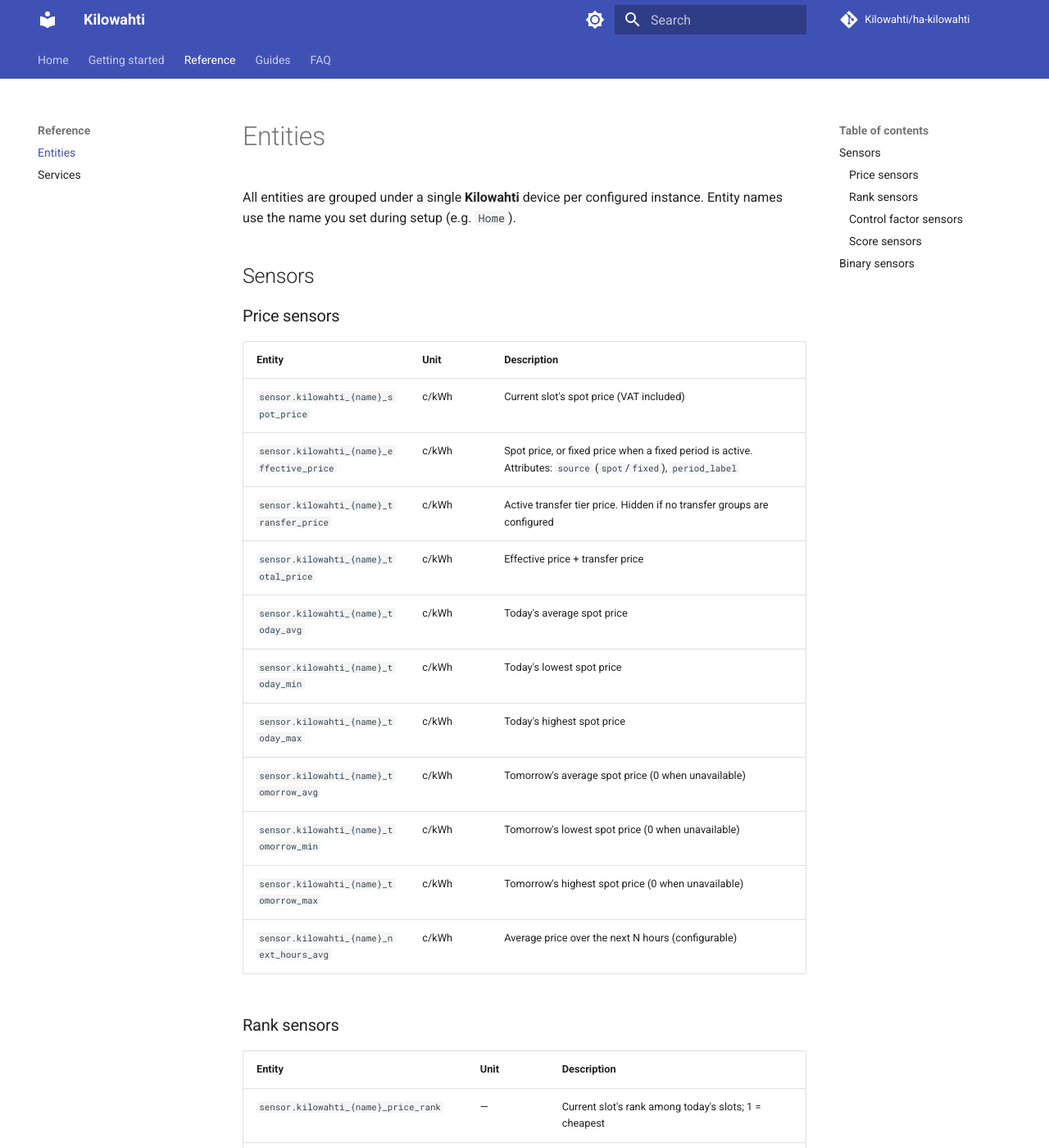
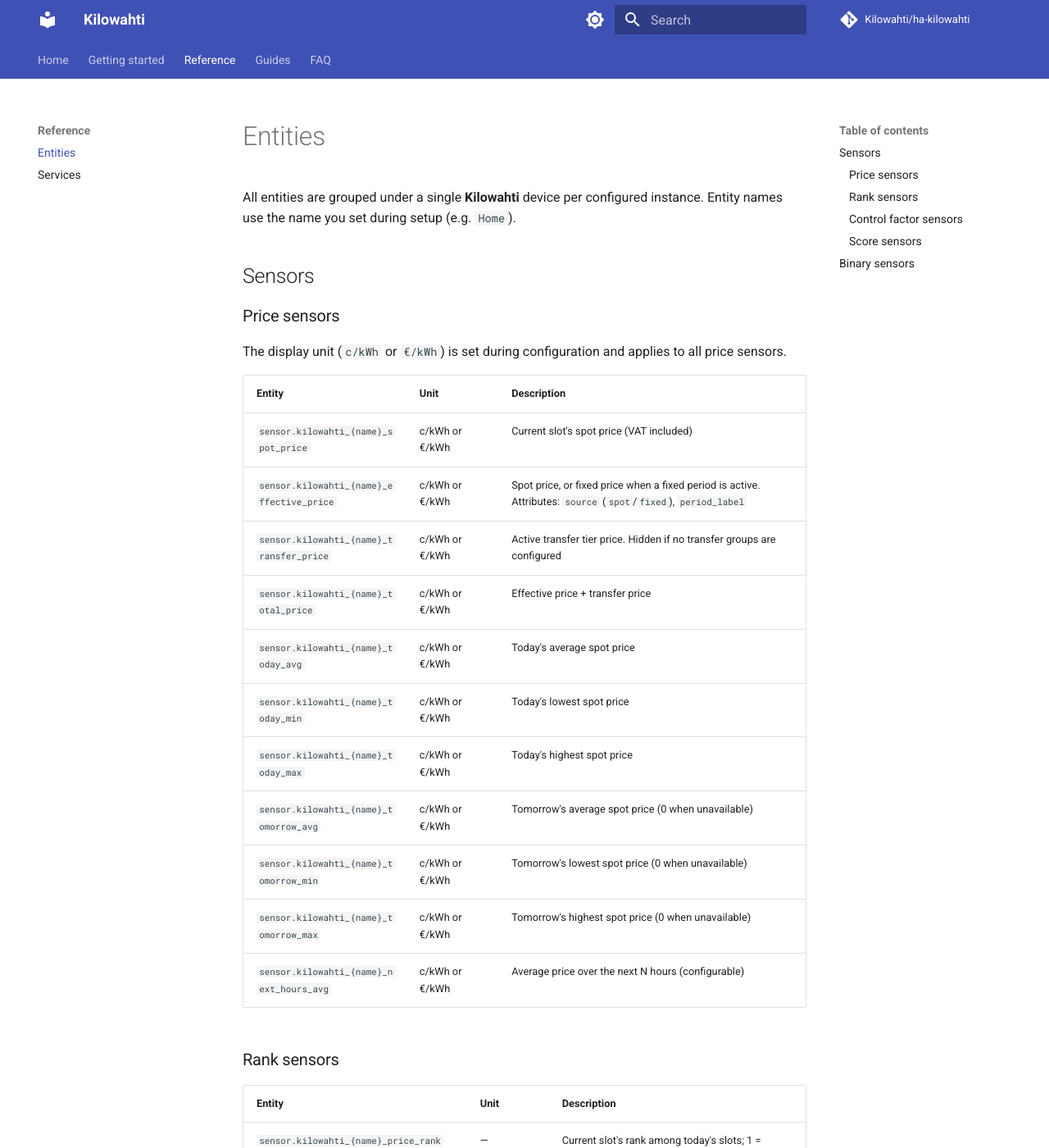
Before and after one commit to Kilowahti/kilowahti-docs, an MkDocs documentation site: the page built from docs/entities.md, in a window 1280 px wide and 1400 px high. Shown: the whole window at 82% size. Built offline with MkDocs 1.6.1 and Material for MkDocs 9.7.7, drawn with Linux system fonts in a browser that asks for light colours; comment, search, counter and statistics services are not loaded.

Commit message:
Fix price sensor unit — configurable c/kWh or €/kWh

```diff
--- a/docs/entities.md
+++ b/docs/entities.md
@@ -6,19 +6,21 @@
 
 ### Price sensors
 
+The display unit (`c/kWh` or `€/kWh`) is set during configuration and applies to all price sensors.
+
 | Entity | Unit | Description |
 |---|---|---|
-| `sensor.kilowahti_{name}_spot_price` | c/kWh | Current slot's spot price (VAT included) |
-| `sensor.kilowahti_{name}_effective_price` | c/kWh | Spot price, or fixed price when a fixed period is active. Attributes: `source` (`spot`/`fixed`), `period_label` |
-| `sensor.kilowahti_{name}_transfer_price` | c/kWh | Active transfer tier price. Hidden if no transfer groups are configured |
-| `sensor.kilowahti_{name}_total_price` | c/kWh | Effective price + transfer price |
-| `sensor.kilowahti_{name}_today_avg` | c/kWh | Today's average spot price |
-| `sensor.kilowahti_{name}_today_min` | c/kWh | Today's lowest spot price |
-| `sensor.kilowahti_{name}_today_max` | c/kWh | Today's highest spot price |
-| `sensor.kilowahti_{name}_tomorrow_avg` | c/kWh | Tomorrow's average spot price (0 when unavailable) |
-| `sensor.kilowahti_{name}_tomorrow_min` | c/kWh | Tomorrow's lowest spot price (0 when unavailable) |
-| `sensor.kilowahti_{name}_tomorrow_max` | c/kWh | Tomorrow's highest spot price (0 when unavailable) |
-| `sensor.kilowahti_{name}_next_hours_avg` | c/kWh | Average price over the next N hours (configurable) |
+| `sensor.kilowahti_{name}_spot_price` | c/kWh or €/kWh | Current slot's spot price (VAT included) |
+| `sensor.kilowahti_{name}_effective_price` | c/kWh or €/kWh | Spot price, or fixed price when a fixed period is active. Attributes: `source` (`spot`/`fixed`), `period_label` |
+| `sensor.kilowahti_{name}_transfer_price` | c/kWh or €/kWh | Active transfer tier price. Hidden if no transfer groups are configured |
+| `sensor.kilowahti_{name}_total_price` | c/kWh or €/kWh | Effective price + transfer price |
+| `sensor.kilowahti_{name}_today_avg` | c/kWh or €/kWh | Today's average spot price |
+| `sensor.kilowahti_{name}_today_min` | c/kWh or €/kWh | Today's lowest spot price |
+| `sensor.kilowahti_{name}_today_max` | c/kWh or €/kWh | Today's highest spot price |
+| `sensor.kilowahti_{name}_tomorrow_avg` | c/kWh or €/kWh | Tomorrow's average spot price (0 when unavailable) |
+| `sensor.kilowahti_{name}_tomorrow_min` | c/kWh or €/kWh | Tomorrow's lowest spot price (0 when unavailable) |
+| `sensor.kilowahti_{name}_tomorrow_max` | c/kWh or €/kWh | Tomorrow's highest spot price (0 when unavailable) |
+| `sensor.kilowahti_{name}_next_hours_avg` | c/kWh or €/kWh | Average price over the next N hours (configurable) |
 
 ### Rank sensors
 
```
